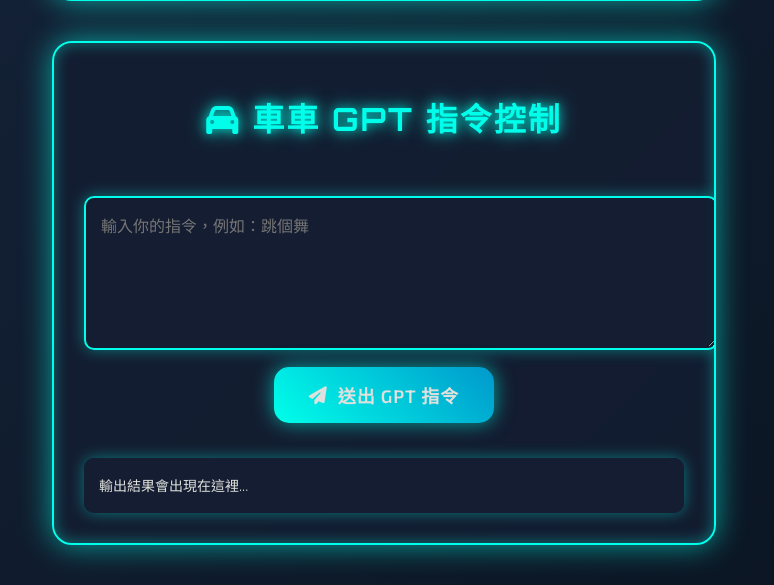
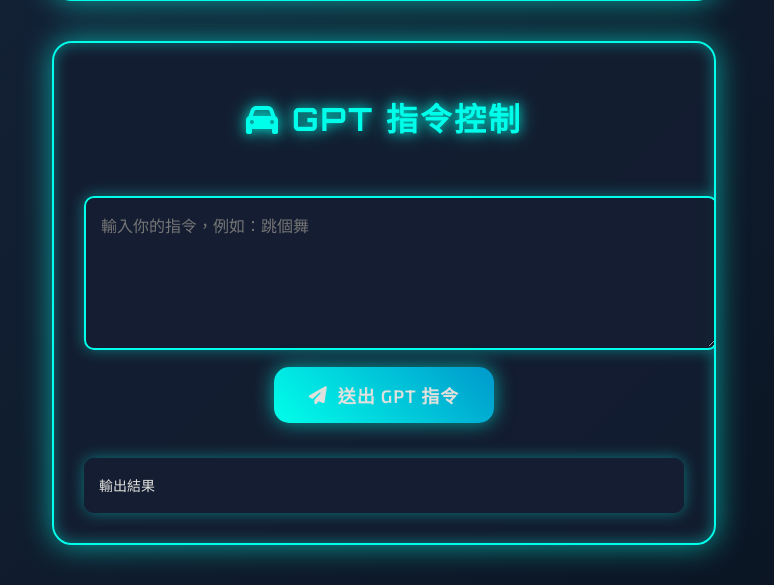
Before and after one commit to tudohuang/JustASimpleEntity, a Python web app: template templates/index.html in a window 1280 px wide. Shown: the part 939-1524 px from the top of the page, without its empty margins (256-1030 px from the left). Run offline with Jinja, Linux system fonts and the light colour scheme; the template is opened without the code that fills it, so the values that code supplies are empty; some libraries are stand-ins or nearby versions.

Commit message:
Update index.html

```diff
--- a/templates/index.html
+++ b/templates/index.html
@@ -3,7 +3,7 @@
 <head>
   <meta charset="UTF-8">
   <meta name="viewport" content="width=device-width, initial-scale=1.0">
-  <title>🚗 Flask 車車搖控器</title>
+  <title>Flask 車車搖控器</title>
   <link rel="stylesheet" href="https://cdnjs.cloudflare.com/ajax/libs/font-awesome/6.4.2/css/all.min.css">
   <style>
 @import url('https://fonts.googleapis.com/css2?family=Orbitron:wght@400;700&family=Exo+2:wght@300;600&display=swap');
@@ -60,21 +60,7 @@
   transform: translateY(-8px) scale(1.02);
   box-shadow: 0 0 50px rgba(0, 255, 234, 0.8), inset 0 0 20px rgba(0, 255, 234, 0.5);
 }
-/*
-.box::before {
-  content: '';
-  position: absolute;
-  top: -50%;
-  left: -50%;
-  width: 200%;
-  height: 200%;
-  background: radial-gradient(circle, rgba(0, 255, 234, 0.2), transparent 70%);
-  opacity: 0;
-  transition: opacity 0.5s ease;
-  animation: hologramSpin 15s linear infinite;
-  pointer-events: none; /* Allow mouse events to pass through
-}
-*/
+
 .box:hover::before {
   opacity: 0.3;
 }
@@ -336,10 +322,10 @@
     </div>
   </div>
   <div class="box">
-    <h1><i class="fas fa-car"></i> 車車 GPT 指令控制</h1>
+    <h1><i class="fas fa-car"></i> GPT 指令控制</h1>
     <textarea id="promptInput" placeholder="輸入你的指令，例如：跳個舞"></textarea>
     <button id="sendGpt"><i class="fas fa-paper-plane"></i> 送出 GPT 指令</button>
-    <div class="output" id="outputBox">輸出結果會出現在這裡...</div>
+    <div class="output" id="outputBox">輸出結果</div>
   </div>
 
   <script src="https://cdn.socket.io/4.7.5/socket.io.min.js"></script>
@@ -354,10 +340,8 @@
     const requestButton = document.getElementById('request');
     const controlButtons = document.querySelectorAll('.control-buttons button');
 
-    // Disable control buttons initially
     controlButtons.forEach(btn => btn.disabled = true);
 
-    // Socket.IO connection handling
     socket.on('connect', () => {
       updateStatus('✅ 已連線至伺服器', false);
     });
@@ -371,7 +355,6 @@
       updateStatus('⚠️ 無法連線至伺服器', true);
     });
 
-    // Chart.js setup
     const maxDataPoints = 20;
     const gammaData = {
       labels: Array(maxDataPoints).fill(''),
@@ -428,7 +411,6 @@
       }
     });
 
-    // Throttle function to limit deviceorientation events
     function throttle(fn, wait) {
       let lastTime = 0;
       return function (...args) {
@@ -440,7 +422,6 @@
       };
     }
 
-    // Update status display
     function updateStatus(message, isError = false) {
       statusDiv.innerText = message;
       statusDiv.classList.toggle('error', isError);
@@ -448,7 +429,6 @@
       setTimeout(() => statusDiv.classList.remove('active'), 1000);
     }
 
-    // Update charts with new data
     function updateCharts(gamma, beta) {
       gammaData.datasets[0].data.push(gamma);
       betaData.datasets[0].data.push(beta);
@@ -460,7 +440,6 @@
       betaChart.update();
     }
 
-    // Request sensor permission
     requestButton.addEventListener('click', () => {
       if (typeof DeviceOrientationEvent.requestPermission === 'function') {
         DeviceOrientationEvent.requestPermission()
@@ -468,11 +447,11 @@
             if (permissionState === 'granted') {
               startControl();
             } else {
-              updateStatus('❌ 未授權感測器', true);
+              updateStatus('未授權感測器', true);
             }
           })
           .catch(err => {
-            updateStatus('⚠️ 感測器存取錯誤', true);
+            updateStatus('感測器存取錯誤', true);
             console.error(err);
           });
       } else {
@@ -480,7 +459,6 @@
       }
     });
 
-    // Start device orientation control
     function startControl() {
       requestButton.style.display = 'none';
       updateStatus('✅ 正在偵測...');
@@ -495,7 +473,6 @@
       window.addEventListener('deviceorientation', sendOrientation);
     }
 
-    // Control functions
     function ledOn() {
       socket.emit('led', { command: 'ON' });
       updateStatus('💡 LED 已開啟');
@@ -511,7 +488,6 @@
       updateStatus('🛑 車輛已停止');
     }
 
-    // GPT instruction handling
     document.getElementById('sendGpt').addEventListener('click', async () => {
       const prompt = document.getElementById('promptInput').value.trim();
       const outputBox = document.getElementById('outputBox');
```
